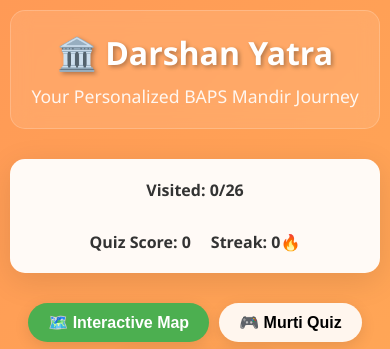
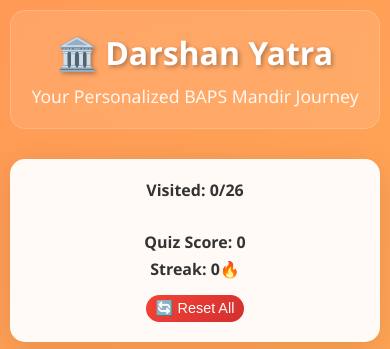
Before and after one commit to bapssd/adhiveshan2025, a plain HTML site: page index.html in a window 390 px wide. Shown: the top 349 px of the page. Drawn offline with nearby package versions, Linux system fonts and the light colour scheme.

Commit message:
reset button

```diff
--- a/index.html
+++ b/index.html
@@ -453,6 +453,30 @@
             box-shadow: 0 4px 8px rgba(0,0,0,0.2);
         }
 
+        .reset-btn {
+            padding: 5px 10px;
+            background: linear-gradient(135deg, #f44336, #d32f2f);
+            color: white;
+            border: none;
+            border-radius: 15px;
+            cursor: pointer;
+            font-size: 0.9em;
+            transition: all 0.3s ease;
+            margin-left: 10px;
+        }
+
+        .reset-btn:hover {
+            transform: translateY(-2px);
+            box-shadow: 0 5px 15px rgba(244, 67, 54, 0.4);
+        }
+
+        @media (max-width: 768px) {
+            .reset-btn {
+                margin-left: 0;
+                margin-top: 10px;
+            }
+        }
+
         @media (max-width: 768px) {
             .container {
                 padding: 10px;
@@ -491,6 +515,16 @@
                 right: 20px;
                 padding: 10px;
             }
+
+            .stats {
+                flex-direction: column;
+                align-items: center;
+                gap: 5px;
+            }
+
+            .reset-btn {
+                margin: 10px 0 0 0;
+            }
         }
     </style>
 </head>
@@ -511,6 +545,7 @@
         <div class="stats">
             <span>Quiz Score: <span id="quiz-score">0</span></span>
             <span>Streak: <span id="streak-count">0</span>🔥</span>
+            <button class="reset-btn" onclick="resetProgress()">🔄 Reset All</button>
         </div>
     </div>
 
@@ -1180,6 +1215,44 @@
             }
         }
 
+        function resetProgress() {
+            // Confirm with user before resetting
+            if (confirm("Are you sure you want to reset all progress? This will clear all visited mandirs and quiz scores.")) {
+                // Clear local storage
+                localStorage.clear();
+
+                // Reset all variables
+                visitedMandirs = [];
+                gameScore = 0;
+                currentStreak = 0;
+                highestStreak = 0;
+
+                // Update UI
+                updateProgress();
+                updateGameButton();
+
+                // Reset map markers
+                markers.forEach(markerObj => {
+                    const mandir = mandirs.find(m => m.id === markerObj.id);
+                    updateMarker(mandir, false);
+                });
+
+                // Update score displays
+                document.getElementById('quiz-score').textContent = '0';
+                document.getElementById('streak-count').textContent = '0';
+
+                // Reset game if it's active
+                if (document.getElementById('game-content').style.display === 'block') {
+                    document.getElementById('game-content').style.display = 'none';
+                    document.getElementById('start-game').style.display = 'block';
+                    document.getElementById('game-message').style.display = 'block';
+                    document.getElementById('game-message').innerHTML = '<p>Visit at least 2 mandirs to unlock the quiz!</p>';
+                }
+
+                alert("All progress has been reset. Your journey starts fresh!");
+            }
+        }
+
         // Initialize the app when page loads
         window.onload = loadMandirData;
     </script>
```
Lines whose indentation alone changed are shown as unchanged.
